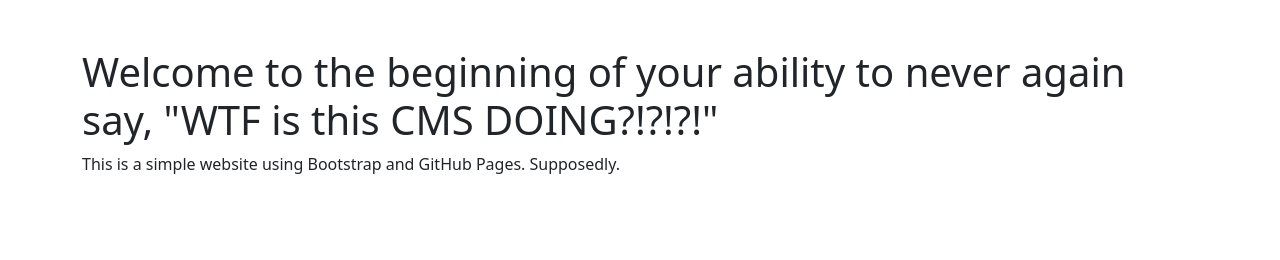
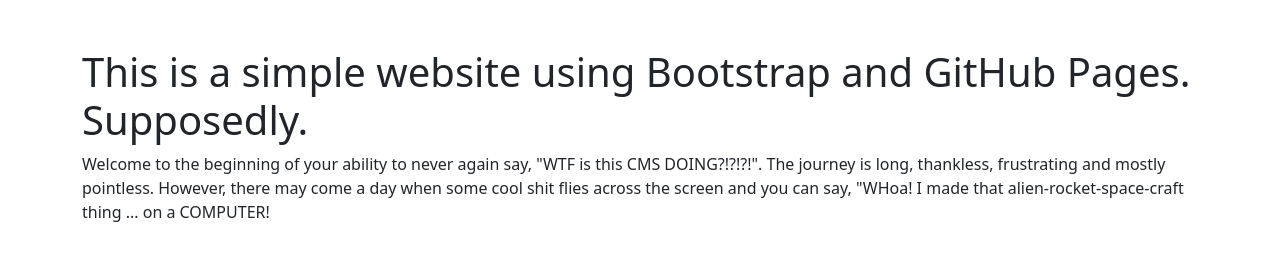
Before and after one commit to chuckwny1987/GithubPages, a plain HTML site: page index.html in a window 1280 px wide. Drawn offline with nearby package versions, Linux system fonts and the light colour scheme.

Commit message:
Update index.html
sanity check

```diff
--- a/index.html
+++ b/index.html
@@ -9,8 +9,11 @@
   </head>
   <body>
     <div class="container">
-      <h1 class="mt-5">Welcome to the beginning of your ability to never again say, "WTF is this CMS DOING?!?!?!"</h1>
-      <p>This is a simple website using Bootstrap and GitHub Pages. Supposedly. </p>
+      <h1 class="mt-5">This is a simple website using Bootstrap and GitHub Pages. Supposedly.</h1>
+      <p>Welcome to the beginning of your ability to never again say, "WTF is this CMS DOING?!?!?!".
+        <text>The journey is long, thankless, frustrating and mostly pointless.
+        However, there may come a day when some cool shit flies across the screen and you can say,
+        "WHoa! I made that alien-rocket-space-craft thing ... on a COMPUTER!</text> </p>
     </div>
   </body>
 </html>
```
